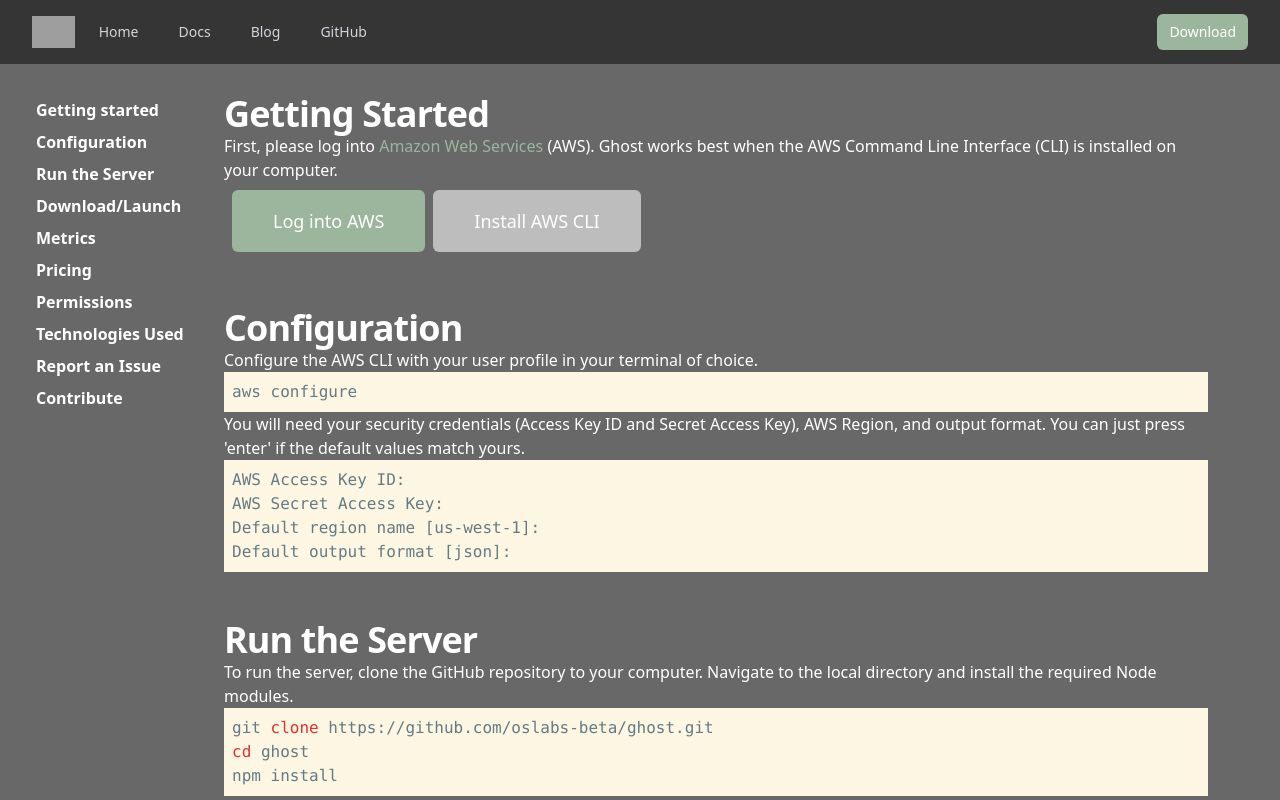
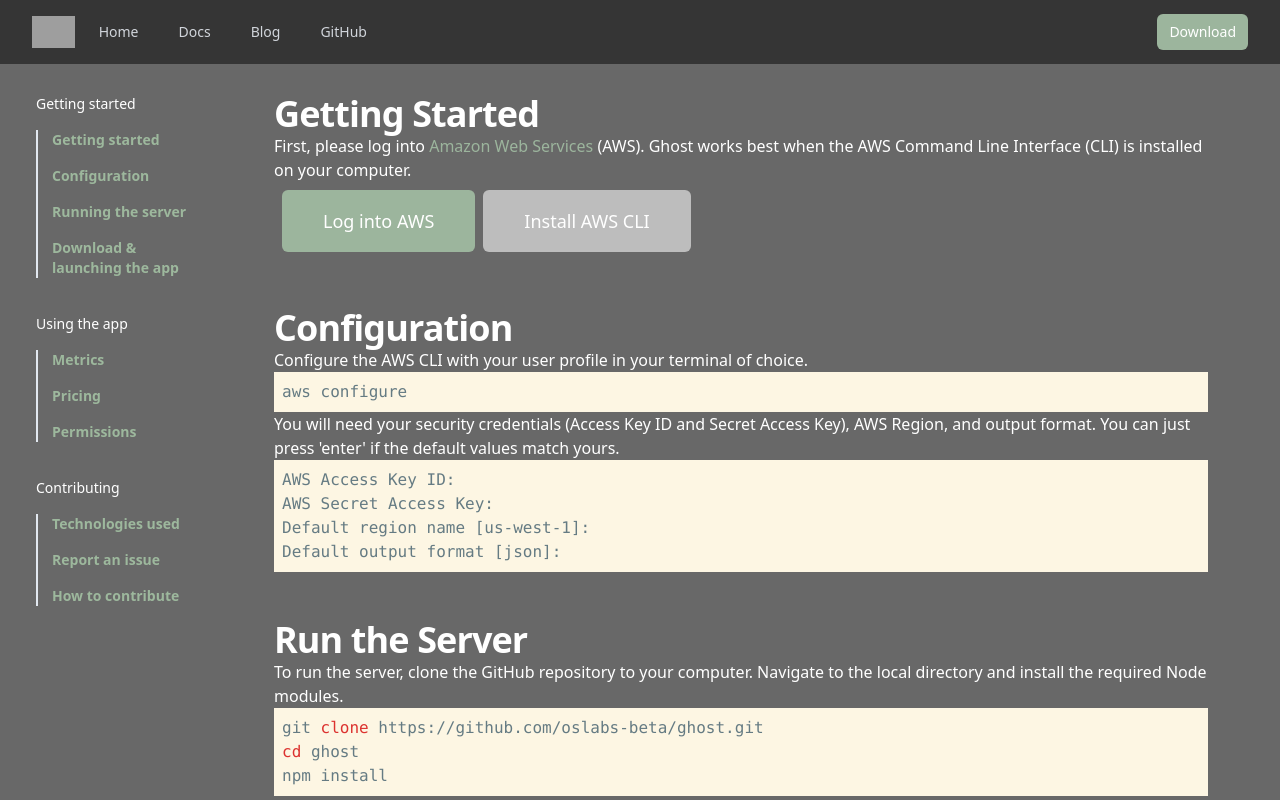
Before and after one commit to OS-ghost/website, a React (Vite) app: page /#/docs in a window 1280 px wide. Shown: the top 800 px of the page. Built offline with nearby package versions, Linux system fonts and the light colour scheme; grey boxes are pictures that could not be loaded.

Commit message:
added styling to table of contents on documentation

```diff
--- a/package.json
+++ b/package.json
@@ -16,6 +16,7 @@
     "@heroicons/react": "^2.0.13",
     "@mui/material": "^5.10.12",
     "@types/react-router-hash-link": "^2.4.5",
+    "clsx": "^1.2.1",
     "framer-motion": "^7.6.4",
     "react": "^18.2.0",
     "react-copy-to-clipboard": "^5.1.0",
--- a/src/components/Docs.tsx
+++ b/src/components/Docs.tsx
@@ -7,7 +7,7 @@ import { solarizedLight } from 'react-syntax-highlighter/dist/esm/styles/hljs';
 import BackToTop from './BackToTop';
 import Footer from './Footer'
 import { positions } from '@mui/system';
-import { HashLink } from 'react-router-hash-link';
+import { TableOfContents } from './TableOfContents';
 
 SyntaxHighlighter.registerLanguage('javascript', js);
 SyntaxHighlighter.registerLanguage('bash', bash);
@@ -24,9 +24,34 @@ const code4 =
 cd ghost
 npm install
 `
-const code5 =
-`npm run server`
 
+const navigation = [
+  {
+    title: 'Getting started',
+    links: [
+      { title: 'Getting started', href: '#getting-started' },
+      { title: 'Configuration', href: '#configuration' },
+      { title: 'Running the server', href: '#run-server' },
+      { title: 'Download & launching the app', href: '#download' },
+    ],
+  },
+  {
+    title: 'Using the app',
+    links: [
+      { title: 'Metrics', href: '#metrics' },
+      { title: 'Pricing', href: '#pricing' },
+      { title: 'Permissions', href: '#permissions' },
+    ],
+  },
+  {
+    title: 'Contributing',
+    links: [
+      { title: 'Technologies used', href: '#tech' },
+      { title: 'Report an issue', href: '#issue' },
+      { title: 'How to contribute', href: '#contribute' },
+    ],
+  },
+]
 
 export default function Docs() {
 
@@ -34,24 +59,13 @@ export default function Docs() {
     <div>
       <NavBar />
       <BackToTop />
-      <div className="w-99vh min-h-screen bg-[#686868] p-6 flex flex-row text-white">
-        <div className="flex-shrink-0 fixed w-[180px] mt-[70px] pl-3 pr-4 font-bold text-white" >
-          <ul>
-            <li className="py-1"><HashLink to="#getting-started">Getting started</HashLink></li>
-            <li className="py-1"><HashLink to="#configuration">Configuration</HashLink></li>
-            <li className="py-1"><HashLink to="#run-server">Run the Server</HashLink></li>
-            <li className="py-1"><HashLink to="#download">Download/Launch</HashLink></li>
-            <li className="py-1"><HashLink to="#metrics">Metrics</HashLink></li>
-            <li className="py-1"><HashLink to="#pricing">Pricing</HashLink></li>
-            <li className="py-1"><HashLink to="#permissions">Permissions</HashLink></li>
-            <li className="py-1"><HashLink to="#tech">Technologies Used</HashLink></li>
-            <li className="py-1"><HashLink to="#issue">Report an Issue</HashLink></li>
-            <li className="py-1"><HashLink to="#contribute">Contribute</HashLink></li>
-          </ul>
+      <div className="w-99vh min-h-screen bg-[#686868] p-6 flex flex-row text-white snap-y">
+        <div className="flex-shrink-0 fixed w-[200px] mt-[70px] pl-3 pr-4 font-bold text-white" >
+          <TableOfContents navigation={navigation} />
         </div>
 
 
-        <div className="flex-shrink-1 w-[1200px] py-[70px] pl-[200px] pr-4">
+        <div className="flex-shrink-1 w-[1200px] py-[70px] pl-[250px] pr-4 scroll-my-24">
           <h1 id="getting-started" className="text-3xl font-bold tracking-tight text-white sm:text-4xl">Getting Started</h1>
           <p>
             First, please log into <span className="text-[#9cb59d]">Amazon Web Services</span> (AWS).
@@ -86,7 +100,7 @@ export default function Docs() {
             To run the server, clone the GitHub repository to your computer. Navigate to the local directory and install the required Node modules.
             <SyntaxHighlighter children={ code4 } language="bash" style={ solarizedLight } />
             Once completed, run the server.
-            <SyntaxHighlighter children={ code5 } language="bash" style={ solarizedLight } />
+            <SyntaxHighlighter children={ code1 } language="bash" style={ solarizedLight } />
           </p>
           <br /><br />
 
--- /dev/null
+++ b/src/components/TableOfContents.tsx
@@ -0,0 +1,44 @@
+import clsx from 'clsx'
+import { HashLink } from 'react-router-hash-link'
+
+interface TableOfContentsProps {
+  navigation?: any,
+  className?: string
+}
+
+export function TableOfContents({ navigation, className }: TableOfContentsProps) {
+
+  return (
+    <nav className={clsx('text-base lg:text-sm', className)}>
+      <ul role="list" className="space-y-9">
+        {navigation.map((section: any) => (
+          <li key={section.title}>
+            <h2 className="font-display font-medium text-white">
+              {section.title}
+            </h2>
+            <ul
+              role="list"
+              className="mt-2 space-y-2 border-l-2 border-slate-100 dark:border-slate-800 lg:mt-4 lg:space-y-4 lg:border-slate-200"
+            >
+              {section.links.map((link: any) => (
+                <li key={link.href} className="relative">
+                  <HashLink
+                    to={link.href}
+                    className={clsx(
+                      'block w-full pl-3.5 before:pointer-events-none before:absolute before:-left-1 before:top-1/2 before:h-1.5 before:w-1.5 before:-translate-y-1/2 before:rounded-full',
+                      link.href === '#'
+                        ? 'font-semibold text-gray-50 before:bg-gray-50'
+                        : 'text-[#9DB89D] before:hidden before:bg-gray-300 hover:text-white hover:before:block'
+                    )}
+                  >
+                    {link.title}
+                  </HashLink>
+                </li>
+              ))}
+            </ul>
+          </li>
+        ))}
+      </ul>
+    </nav>
+  )
+}
```
Also changed, not shown: 1 other file (tests, documents, lock files or other folders).
